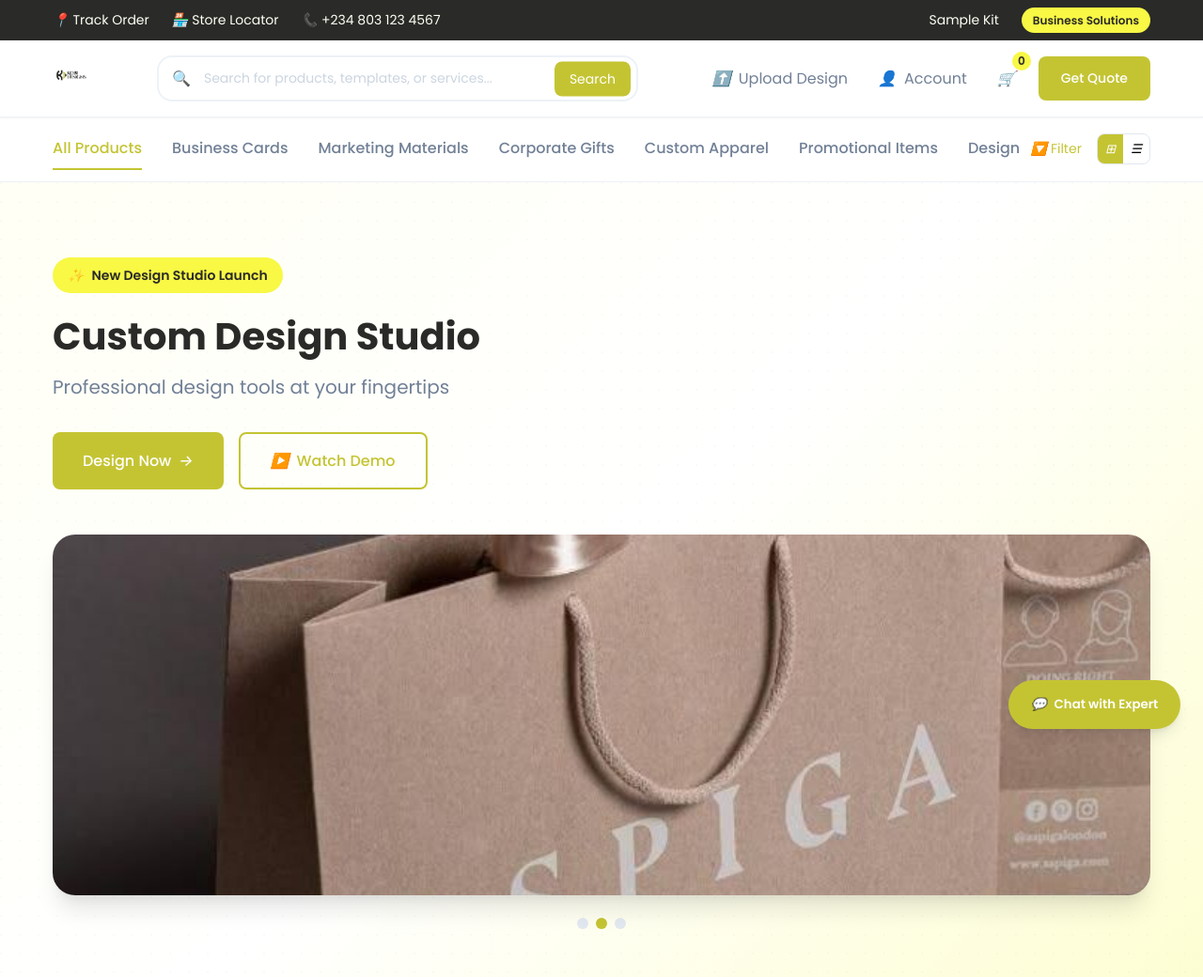
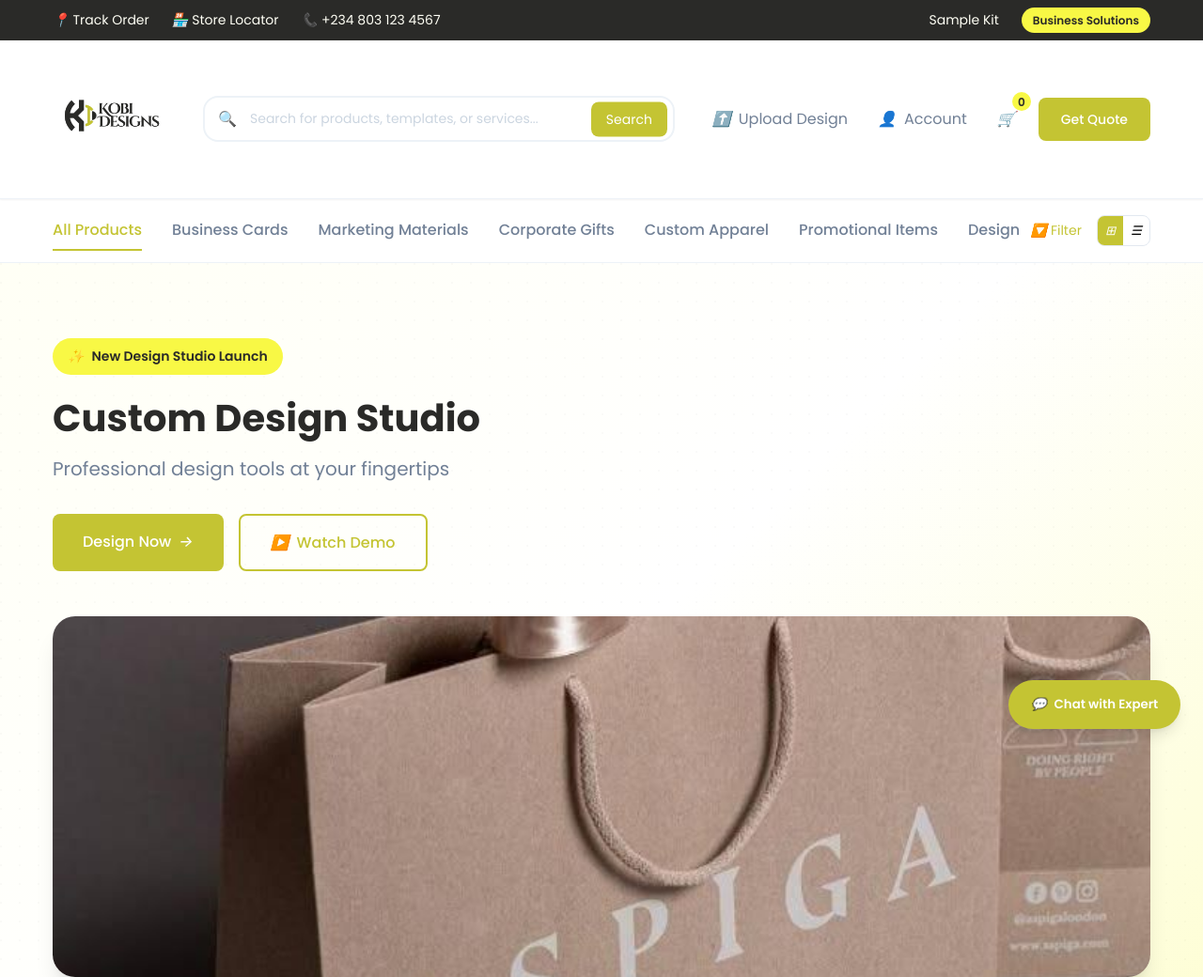
Before and after one commit to Inksnap/kobidesigns, a plain HTML site: page index.html in a window 1280 px wide. Shown: the top 1040 px of the page at 94% size. Drawn offline with Linux system fonts and the light colour scheme.

Commit message:
Update styles.css

```diff
--- a/css/styles.css
+++ b/css/styles.css
@@ -320,7 +320,7 @@ a:hover {
 }
 
 .logo img {
-  height: 2.5rem;
+  height: 8rem;
   width: auto;
 }
 
```
